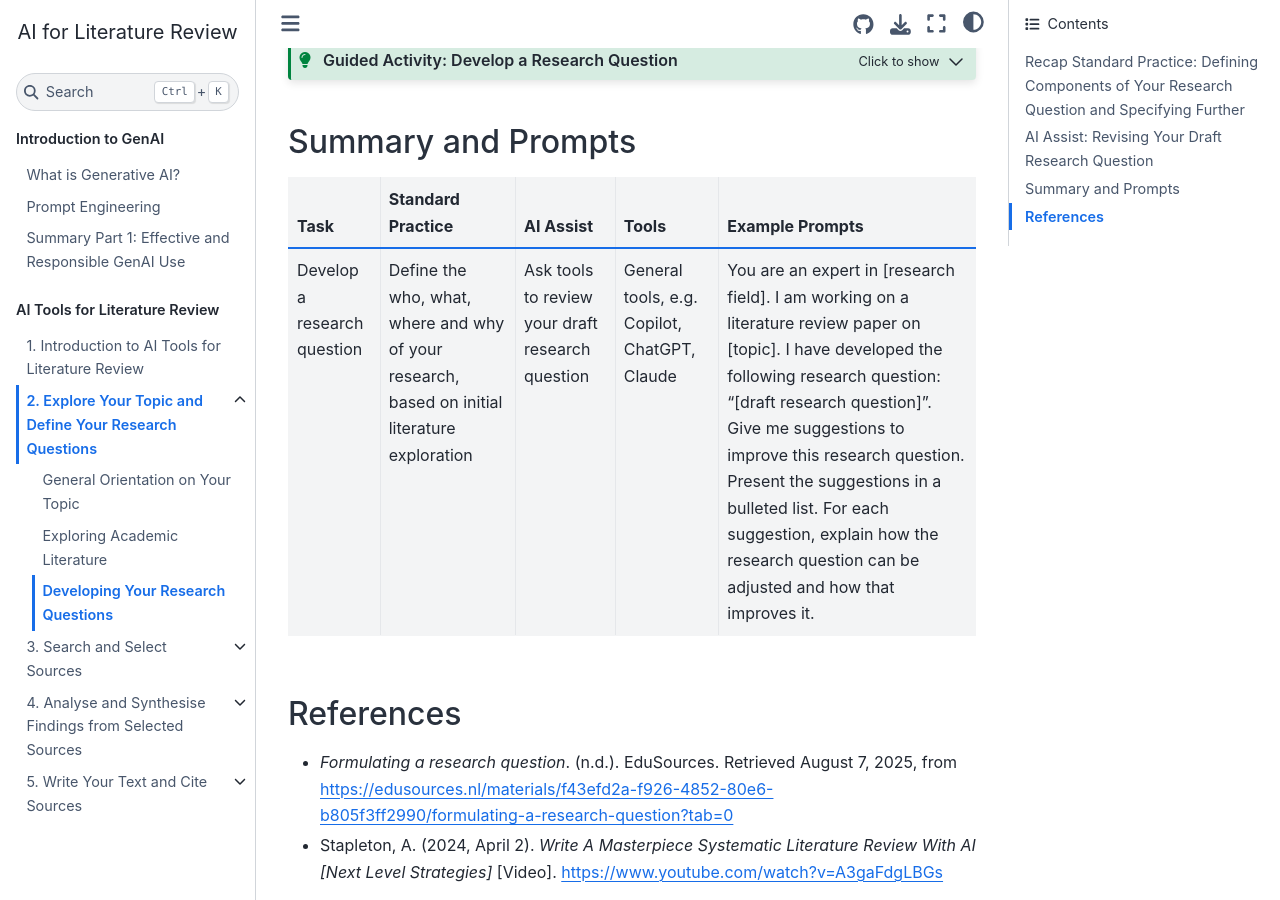
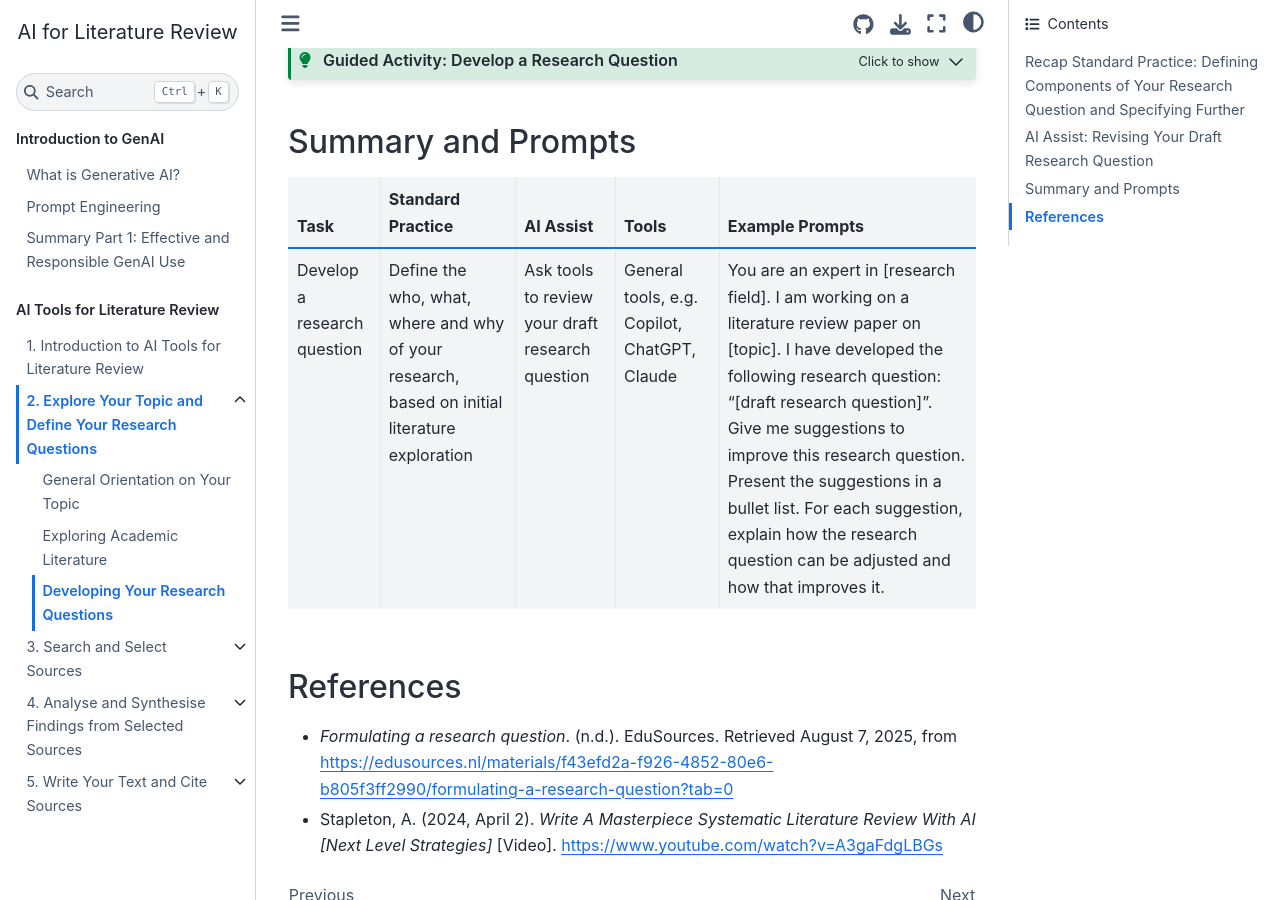
Before and after one commit to lwalma/ai-lit-review, a Jupyter Book: the page built from book/part2/2c-develop-question.md, in a window 1280 px wide and 900 px high, scrolled down 2007 px. Built offline with Jupyter Book 1.0.4 settings and Sphinx 7.4.7 and the Sphinx Book theme 1.1.4, drawn with Linux system fonts in a browser that asks for light colours; comment, search, counter and statistics services are not loaded.

Commit message:
Update 2c-develop-question.md

````diff
--- a/book/part2/2c-develop-question.md
+++ b/book/part2/2c-develop-question.md
@@ -39,7 +39,7 @@ Once you have formulated a research question, you can use general tools to refle
 ```{admonition} Example Prompt
 :class: dropdown note
 
-You are an expert in [research field]. I am working on a literature review paper on [topic]. I have developed the following research question: "[draft research question]". Give me suggestions to improve this research question. Present the suggestions in a bulleted list. For each suggestion, explain how the research question can be adjusted and how that improves it.
+You are an expert in [research field]. I am working on a literature review paper on [topic]. I have developed the following research question: "[draft research question]". Give me suggestions to improve this research question. Present the suggestions in a bullet list. For each suggestion, explain how the research question can be adjusted and how that improves it.
 ```
 
 If you are looking for specific improvements, you can make your prompt more specific. For example, if you already know that your research question is too broad, you ask for suggestions to make it more specific.
@@ -47,7 +47,7 @@ If you are looking for specific improvements, you can make your prompt more spec
 ```{admonition} Example Prompt
 :class: dropdown note
 
-You are an expert in [research field]. I am working on a literature review paper on [topic]. I have developed the following research question: "[draft research question]". Give me suggestions to make this research question more specific. Present the suggestions in a bulleted list.
+You are an expert in [research field]. I am working on a literature review paper on [topic]. I have developed the following research question: "[draft research question]". Give me suggestions to make this research question more specific. Present the suggestions in a bullet list.
 ```
 
 ```{admonition} Guided Activity: Develop a Research Question
@@ -66,7 +66,7 @@ Options
 
 Example Prompt:
 
-_I am a [x year] student in [study]. I am working on a literature review paper on [topic]. I have developed the following research question: [draft research question]. Give me suggestions to improve the research questions. Present the suggestions in a bulleted list. For each suggestion, explain how the research question can be adjusted and how that improves it._
+_I am a [x year] student in [study]. I am working on a literature review paper on [topic]. I have developed the following research question: [draft research question]. Give me suggestions to improve the research questions. Present the suggestions in a bullet list. For each suggestion, explain how the research question can be adjusted and how that improves it._
 
 **Step 3: Reflect**
 1. How did the AI tool’s version of your research question differ from your own draft?
@@ -78,7 +78,7 @@ _I am a [x year] student in [study]. I am working on a literature review paper o
 
 | Task | Standard Practice | AI Assist | Tools | Example Prompts |
 |-|-|-|-|-|
-| Develop a research question | Define the who, what, where and why of your research, based on initial literature exploration | Ask tools to review your draft research question | General tools, e.g. Copilot, ChatGPT, Claude | You are an expert in [research field]. I am working on a literature review paper on [topic]. I have developed the following research question: "[draft research question]". Give me suggestions to improve this research question. Present the suggestions in a bulleted list. For each suggestion, explain how the research question can be adjusted and how that improves it. |
+| Develop a research question | Define the who, what, where and why of your research, based on initial literature exploration | Ask tools to review your draft research question | General tools, e.g. Copilot, ChatGPT, Claude | You are an expert in [research field]. I am working on a literature review paper on [topic]. I have developed the following research question: "[draft research question]". Give me suggestions to improve this research question. Present the suggestions in a bullet list. For each suggestion, explain how the research question can be adjusted and how that improves it. |
 
 ## References
 
````
